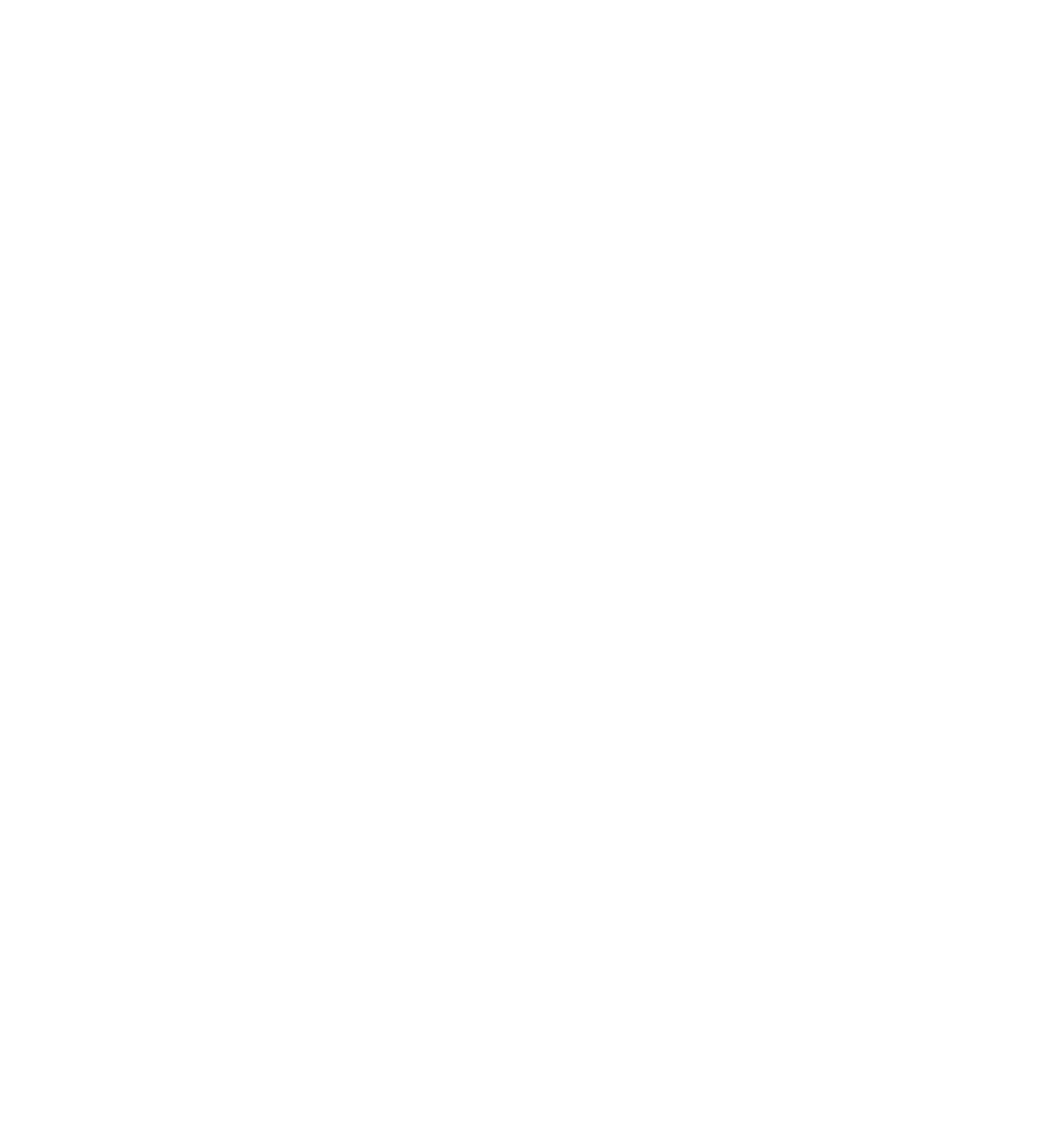
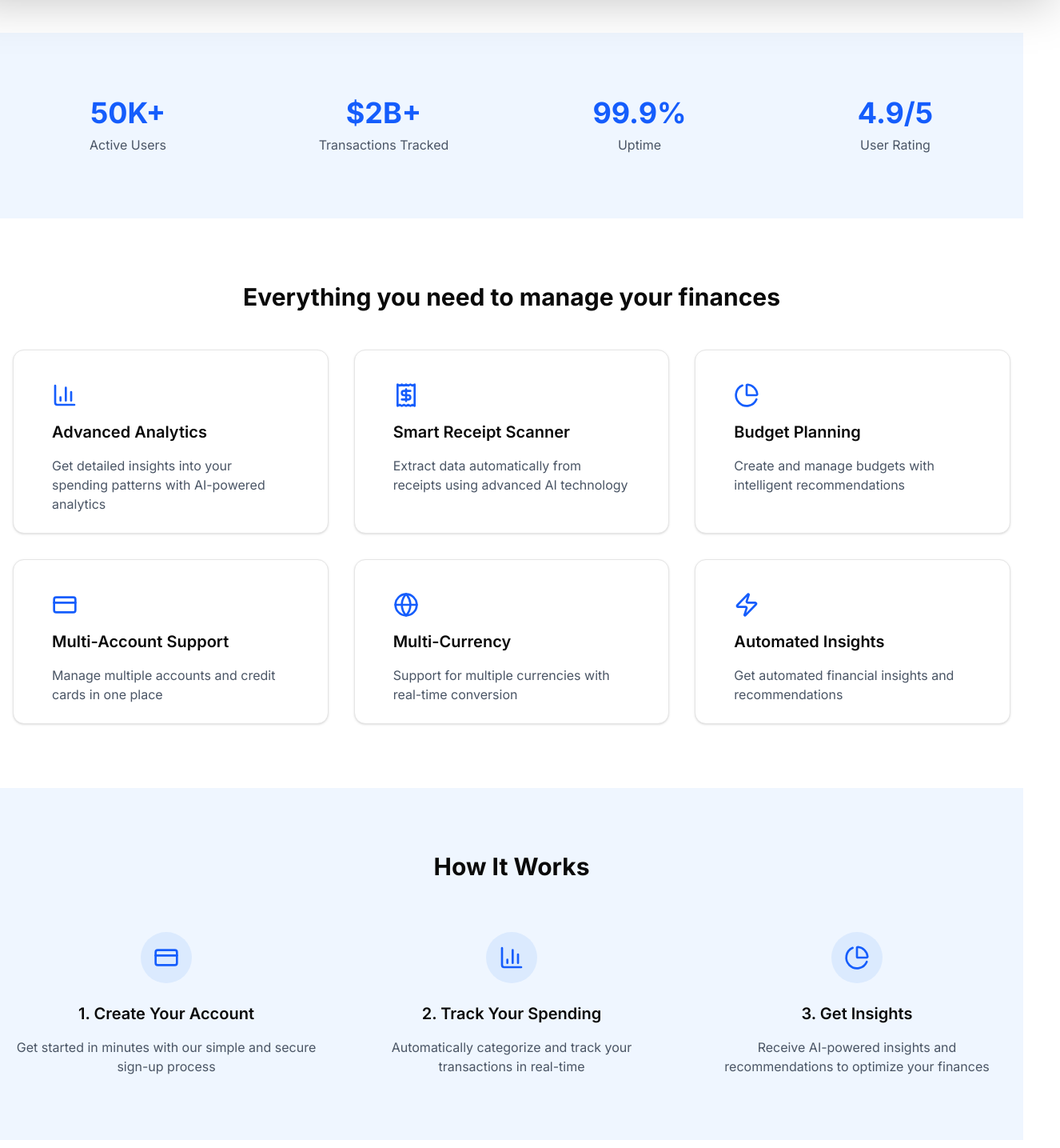
Before and after one commit to atulj10/AI-Finance-Platform, a Next.js app: page / in a window 1280 px wide. Shown: the part 1280-2715 px from the top of the page at 80% size, 1326 px wide, since content can reach past the window. Before the commit the page ends 1048 px from the top, so only its background shows below. Built offline with nearby package versions, Linux system fonts and the light colour scheme; no server answers.

Commit message:
Other sections created and data added

```diff
--- a/app/page.js
+++ b/app/page.js
@@ -1,9 +1,131 @@
+import React from "react";
 import { Button } from "@/components/ui/button";
+import { Card, CardContent } from "@/components/ui/card";
+import Image from "next/image";
+import {
+  featuresData,
+  howItWorksData,
+  statsData,
+  testimonialsData,
+} from "@/data/landing";
+import Link from "next/link";
+import HeroSection from "@/components/hero-section/HeroSection";
 
-export default function Home() {
+const LandingPage = () => {
   return (
-    <div className="mt-40">
-      <Button variant={"destructive"}>Hello</Button>
+    <div className="min-h-screen bg-white">
+      {/* Hero Section */}
+      <HeroSection />
+
+      {/* Stats Section */}
+      <section className="py-20 bg-blue-50">
+        <div className="container mx-auto px-4">
+          <div className="grid grid-cols-2 md:grid-cols-4 gap-8">
+            {statsData.map((stat, index) => (
+              <div key={index} className="text-center">
+                <div className="text-4xl font-bold text-blue-600 mb-2">
+                  {stat.value}
+                </div>
+                <div className="text-gray-600">{stat.label}</div>
+              </div>
+            ))}
+          </div>
+        </div>
+      </section>
+
+      {/* Features Section */}
+      <section id="features" className="py-20">
+        <div className="container mx-auto px-4">
+          <h2 className="text-3xl font-bold text-center mb-12">
+            Everything you need to manage your finances
+          </h2>
+          <div className="grid grid-cols-1 md:grid-cols-2 lg:grid-cols-3 gap-8">
+            {featuresData.map((feature, index) => (
+              <Card className="p-6" key={index}>
+                <CardContent className="space-y-4 pt-4">
+                  {feature.icon}
+                  <h3 className="text-xl font-semibold">{feature.title}</h3>
+                  <p className="text-gray-600">{feature.description}</p>
+                </CardContent>
+              </Card>
+            ))}
+          </div>
+        </div>
+      </section>
+
+      {/* How It Works Section */}
+      <section className="py-20 bg-blue-50">
+        <div className="container mx-auto px-4">
+          <h2 className="text-3xl font-bold text-center mb-16">How It Works</h2>
+          <div className="grid grid-cols-1 md:grid-cols-3 gap-12">
+            {howItWorksData.map((step, index) => (
+              <div key={index} className="text-center">
+                <div className="w-16 h-16 bg-blue-100 rounded-full flex items-center justify-center mx-auto mb-6">
+                  {step.icon}
+                </div>
+                <h3 className="text-xl font-semibold mb-4">{step.title}</h3>
+                <p className="text-gray-600">{step.description}</p>
+              </div>
+            ))}
+          </div>
+        </div>
+      </section>
+
+      {/* Testimonials Section */}
+      <section id="testimonials" className="py-20">
+        <div className="container mx-auto px-4">
+          <h2 className="text-3xl font-bold text-center mb-16">
+            What Our Users Say
+          </h2>
+          <div className="grid grid-cols-1 md:grid-cols-3 gap-8">
+            {testimonialsData.map((testimonial, index) => (
+              <Card key={index} className="p-6">
+                <CardContent className="pt-4">
+                  <div className="flex items-center mb-4">
+                    <Image
+                      src={testimonial.image}
+                      alt={testimonial.name}
+                      width={40}
+                      height={40}
+                      className="rounded-full"
+                    />
+                    <div className="ml-4">
+                      <div className="font-semibold">{testimonial.name}</div>
+                      <div className="text-sm text-gray-600">
+                        {testimonial.role}
+                      </div>
+                    </div>
+                  </div>
+                  <p className="text-gray-600">{testimonial.quote}</p>
+                </CardContent>
+              </Card>
+            ))}
+          </div>
+        </div>
+      </section>
+
+      {/* CTA Section */}
+      <section className="py-20 bg-blue-600">
+        <div className="container mx-auto px-4 text-center">
+          <h2 className="text-3xl font-bold text-white mb-4">
+            Ready to Take Control of Your Finances?
+          </h2>
+          <p className="text-blue-100 mb-8 max-w-2xl mx-auto">
+            Join thousands of users who are already managing their finances
+            smarter with Welth
+          </p>
+          <Link href="/dashboard">
+            <Button
+              size="lg"
+              className="bg-white text-blue-600 hover:bg-blue-50 animate-bounce"
+            >
+              Start Free Trial
+            </Button>
+          </Link>
+        </div>
+      </section>
     </div>
   );
-}
+};
+
+export default LandingPage;
--- /dev/null
+++ b/data/landing.js
@@ -0,0 +1,111 @@
+import {
+    BarChart3,
+    Receipt,
+    PieChart,
+    CreditCard,
+    Globe,
+    Zap,
+  } from "lucide-react";
+
+  // Stats Data
+  export const statsData = [
+    {
+      value: "50K+",
+      label: "Active Users",
+    },
+    {
+      value: "$2B+",
+      label: "Transactions Tracked",
+    },
+    {
+      value: "99.9%",
+      label: "Uptime",
+    },
+    {
+      value: "4.9/5",
+      label: "User Rating",
+    },
+  ];
+
+  // Features Data
+  export const featuresData = [
+    {
+      icon: <BarChart3 className="h-8 w-8 text-blue-600" />,
+      title: "Advanced Analytics",
+      description:
+        "Get detailed insights into your spending patterns with AI-powered analytics",
+    },
+    {
+      icon: <Receipt className="h-8 w-8 text-blue-600" />,
+      title: "Smart Receipt Scanner",
+      description:
+        "Extract data automatically from receipts using advanced AI technology",
+    },
+    {
+      icon: <PieChart className="h-8 w-8 text-blue-600" />,
+      title: "Budget Planning",
+      description: "Create and manage budgets with intelligent recommendations",
+    },
+    {
+      icon: <CreditCard className="h-8 w-8 text-blue-600" />,
+      title: "Multi-Account Support",
+      description: "Manage multiple accounts and credit cards in one place",
+    },
+    {
+      icon: <Globe className="h-8 w-8 text-blue-600" />,
+      title: "Multi-Currency",
+      description: "Support for multiple currencies with real-time conversion",
+    },
+    {
+      icon: <Zap className="h-8 w-8 text-blue-600" />,
+      title: "Automated Insights",
+      description: "Get automated financial insights and recommendations",
+    },
+  ];
+
+  // How It Works Data
+  export const howItWorksData = [
+    {
+      icon: <CreditCard className="h-8 w-8 text-blue-600" />,
+      title: "1. Create Your Account",
+      description:
+        "Get started in minutes with our simple and secure sign-up process",
+    },
+    {
+      icon: <BarChart3 className="h-8 w-8 text-blue-600" />,
+      title: "2. Track Your Spending",
+      description:
+        "Automatically categorize and track your transactions in real-time",
+    },
+    {
+      icon: <PieChart className="h-8 w-8 text-blue-600" />,
+      title: "3. Get Insights",
+      description:
+        "Receive AI-powered insights and recommendations to optimize your finances",
+    },
+  ];
+
+  // Testimonials Data
+  export const testimonialsData = [
+    {
+      name: "Sarah Johnson",
+      role: "Small Business Owner",
+      image: "https://randomuser.me/api/portraits/women/75.jpg",
+      quote:
+        "Welth has transformed how I manage my business finances. The AI insights have helped me identify cost-saving opportunities I never knew existed.",
+    },
+    {
+      name: "Michael Chen",
+      role: "Freelancer",
+      image: "https://randomuser.me/api/portraits/men/75.jpg",
+      quote:
+        "The receipt scanning feature saves me hours each month. Now I can focus on my work instead of manual data entry and expense tracking.",
+    },
+    {
+      name: "Emily Rodriguez",
+      role: "Financial Advisor",
+      image: "https://randomuser.me/api/portraits/women/74.jpg",
+      quote:
+        "I recommend Welth to all my clients. The multi-currency support and detailed analytics make it perfect for international investors.",
+    },
+  ];
--- a/next.config.mjs
+++ b/next.config.mjs
@@ -1,4 +1,19 @@
 /** @type {import('next').NextConfig} */
-const nextConfig = {};
+const nextConfig = {
+    images: {
+      remotePatterns: [
+        {
+          protocol: "https",
+          hostname: "randomuser.me",
+        },
+      ],
+    },
 
-export default nextConfig;
+    experimental: {
+      serverActions: {
+        bodySizeLimit: "5mb",
+      },
+    },
+  };
+
+  export default nextConfig;
```
